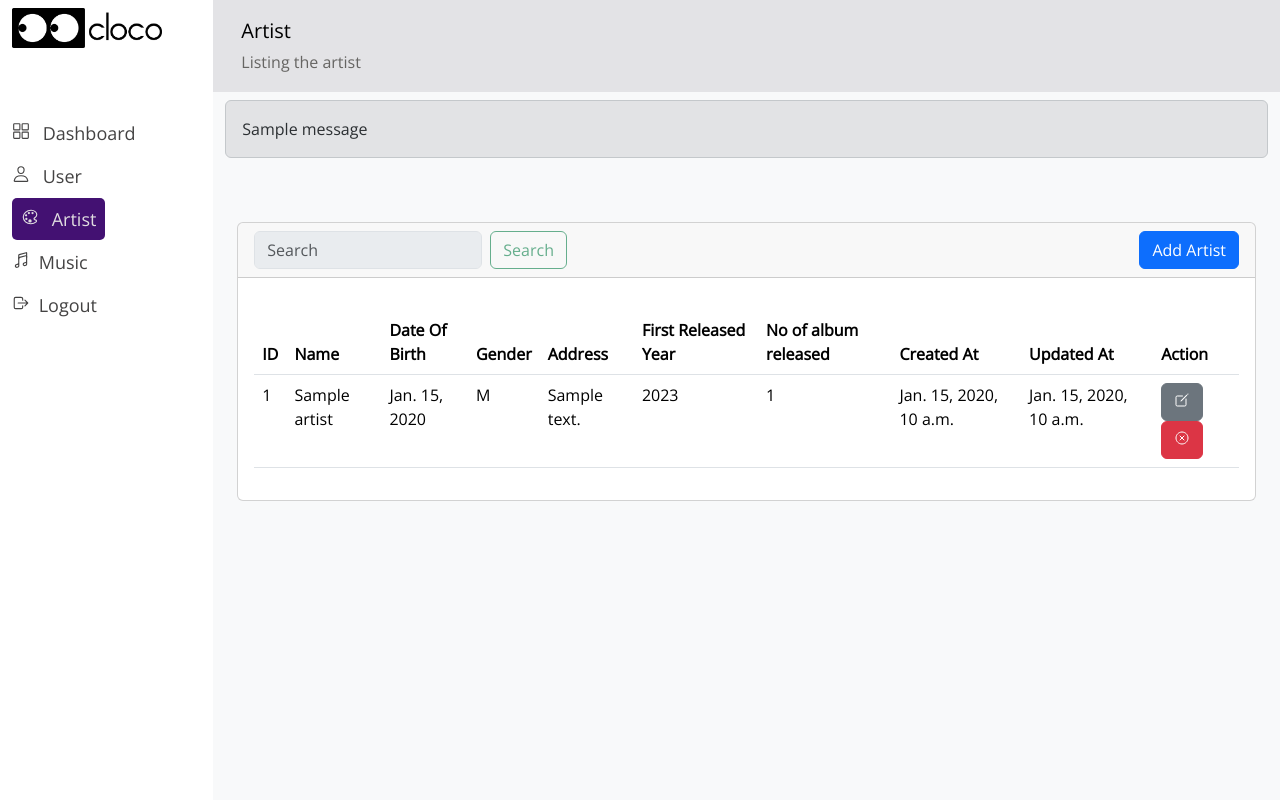
After one commit to AjayPudasaini/song_collection, a Django app: page /dashboard/artist-lists/ in a window 1280 px wide. The commit adds this page. Run offline with Django 4.2, Linux system fonts and the light colour scheme; a user stored in the database is signed in; tables that the repository leaves empty hold one stand-in row (values such as "Sample post"); one stand-in notice (Sample message) is shown; parts of the project's set-up code (start-up, migrations or seed data) failed here and were passed over; some libraries are stand-ins or nearby versions; some web fonts are replaced.

Commit message:
#time 1.5hr #comment Artist CRUD functionality done

```diff
--- /dev/null
+++ b/song_collection/dashboard/templates/dashboard/artist/artist_list.html
@@ -0,0 +1,109 @@
+{% extends "dashboard/base.html" %}
+
+{% load static %}
+
+{% block dashboard_title %}
+  Artist
+  <br />
+  <span>Listing the artist</span>
+{% endblock dashboard_title %}
+{% block dashboard_content %}
+  <div class="container-fluid p-4 mt-3">
+    <div class="user_lists">
+      <div class="card">
+        <div class="card-header">
+          <div class="d-flex justify-content-between">
+            <div class="search">
+              <form class="d-flex" role="search">
+                <input class="form-control me-2"
+                       type="search"
+                       placeholder="Search"
+                       aria-label="Search"
+                       disabled />
+                <button class="btn btn-outline-success" type="submit" disabled>Search</button>
+              </form>
+            </div>
+            <div class="add_new_user">
+              <a href="{% url "dashboard_artist_create" %}" class="btn btn-primary">Add Artist</a>
+            </div>
+          </div>
+        </div>
+        <div class="card-body p-3">
+          <div class="table-responsive mt-3">
+            <table class="table table-hover">
+              <thead>
+                <tr>
+                  <th scope="col">ID</th>
+                  <th scope="col">Name</th>
+                  <th scope="col">Date Of Birth</th>
+                  <th scope="col">Gender</th>
+                  <th scope="col">Address</th>
+                  <th scope="col">First Released Year</th>
+                  <th scope="col">No of album released</th>
+                  <th scope="col">Created At</th>
+                  <th scope="col">Updated At</th>
+                  <th scope="col">Action</th>
+                </tr>
+              </thead>
+              <tbody>
+                {% for artist in artists %}
+                  <tr>
+                    <td scope="row">{{ artist.id }}</td>
+                    <td>{{ artist.name }}</td>
+                    <td>{{ artist.date_of_birth }}</td>
+                    <td>{{ artist.gender }}</td>
+                    <td>{{ artist.address }}</td>
+                    <td>{{ artist.first_release_year }}</td>
+                    <td>{{ artist.no_of_album_released }}</td>
+                    <td>{{ artist.created_at }}</td>
+                    <td>{{ artist.updated_at }}</td>
+                    <td>
+                      <a href="{% url "dashboard_artist_update" artist.id %}"
+                         class="btn btn-secondary"><ion-icon name="create-outline"></ion-icon></a>
+                      <button type="button"
+                              class="btn btn-danger"
+                              data-bs-toggle="modal"
+                              data-bs-target="#id_modal_{{ artist.id }}">
+                        <ion-icon name="close-circle-outline"></ion-icon>
+                      </button>
+                    </td>
+                  </tr>
+                {% endfor %}
+              </tbody>
+            </table>
+          </div>
+        </div>
+      </div>
+    </div>
+  </div>
+  {% block modal %}
+    {% for artist in artists %}
+      <div class="modal fade"
+           id="id_modal_{{ artist.id }}"
+           tabindex="-1"
+           aria-labelledby="exampleModalLabel"
+           aria-hidden="true">
+        <div class="modal-dialog">
+          <div class="modal-content">
+            <div class="modal-header">
+              <h5 class="modal-title" id="exampleModalLongTitle">
+                Are you sure to delete {{ user.first_name }} {{ user.last_name }}?
+              </h5>
+              <button type="button"
+                      class="btn-close"
+                      data-bs-dismiss="modal"
+                      aria-label="Close"></button>
+            </div>
+            <form action=" {% url "dashboard_artist_delete" artist.id %} "
+                  method="post">
+              {% csrf_token %}
+              <div class="modal-footer">
+                <button type="submit" class="btn btn-danger">Delete</button>
+              </div>
+            </form>
+          </div>
+        </div>
+      </div>
+    {% endfor %}
+  {% endblock modal %}
+{% endblock dashboard_content %}
--- a/song_collection/dashboard/templates/dashboard/base.html
+++ b/song_collection/dashboard/templates/dashboard/base.html
@@ -34,7 +34,8 @@
           </a>
         </li>
         <li class="nav-item">
-          <a href="#" class="nav-link px-0 align-middle">
+          <a href="{% url "dashboard_artist_lists" %}"
+             class="nav-link px-0 align-middle">
             <span class="{% if side_nav == "artist" %} active {% endif %}">
             <ion-icon name="color-palette-outline"></ion-icon> <span class="ms-2 d-none d-sm-inline">Artist</span>
           </span>
@@ -65,6 +66,13 @@
       {% endblock dashboard_title %}
     </div>
   </div>
+  <div class="container py-2">
+    {% if messages %}
+      <div class="alert alert-secondary" role="alert">
+        {% for message in messages %}{{ message }}{% endfor %}
+      </div>
+    {% endif %}
+  </div>
   {% block dashboard_content %}
   {% endblock dashboard_content %}
 </div>
--- a/song_collection/dashboard/urls.py
+++ b/song_collection/dashboard/urls.py
@@ -1,10 +1,17 @@
 from django.urls import path
 
-from song_collection.dashboard.views import DashboardView, UserDeleteView, UserListView, UserUpdateView
+from song_collection.dashboard.views.artist import ArtisrListView, ArtistCreateView, ArtistDeleteView, ArtistUpdateView
+from song_collection.dashboard.views.dashboard import DashboardView
+from song_collection.dashboard.views.user import UserDeleteView, UserListView, UserUpdateView
 
 urlpatterns = [
     path("dashboard/", DashboardView.as_view(), name="dashboard"),
     path("dashboard/user-lists/", UserListView.as_view(), name="dashboard_user_lists"),
     path("dashboard/user/<int:id>/update/", UserUpdateView.as_view(), name="dashboard_user_update"),
     path("dashboard/user/<int:id>/delete/", UserDeleteView.as_view(), name="dashboard_user_delete"),
+    # artist urls
+    path("dashboard/artist-lists/", ArtisrListView.as_view(), name="dashboard_artist_lists"),
+    path("dashboard/artist-create/", ArtistCreateView.as_view(), name="dashboard_artist_create"),
+    path("dashboard/artist/<int:id>/update/", ArtistUpdateView.as_view(), name="dashboard_artist_update"),
+    path("dashboard/artist/<int:id>/delete/", ArtistDeleteView.as_view(), name="dashboard_artist_delete"),
 ]
--- /dev/null
+++ b/song_collection/dashboard/views/artist.py
@@ -0,0 +1,149 @@
+from datetime import datetime
+
+from django.contrib import messages
+from django.contrib.auth.mixins import LoginRequiredMixin
+from django.db import connection
+from django.shortcuts import redirect, render
+from django.views.generic import View
+
+from song_collection.dashboard.forms import ArtistCreateUpdateForm
+
+
+class ArtisrListView(LoginRequiredMixin, View):
+    def get(self, request, *args, **kwargs):
+        with connection.cursor() as cursor:
+            query = """SELECT * FROM "Artist" """
+            cursor.execute(query)
+            artist_data = [dict(zip([col[0] for col in cursor.description], row)) for row in cursor.fetchall()]
+        side_nav = "artist"
+        context = {"side_nav": side_nav, "artists": artist_data}
+        return render(request, "dashboard/artist/artist_list.html", context)
+
+
+class ArtistCreateView(LoginRequiredMixin, View):
+    def post(self, request, *args, **kwargs):
+        form = ArtistCreateUpdateForm(request.POST)
+        if form.is_valid():
+            cleaned_data = form.cleaned_data
+            name = cleaned_data.get("name")
+            date_of_birth = cleaned_data.get("date_of_birth")
+            gender = cleaned_data.get("gender")
+            address = cleaned_data.get("address")
+            first_release_year = cleaned_data.get("first_release_year")
+            no_of_album_released = cleaned_data.get("no_of_album_released")
+            current_date = datetime.now()
+
+            with connection.cursor() as cursor:
+                query = """
+                        INSERT INTO "Artist"(name, date_of_birth, gender, address, first_release_year, no_of_album_released, created_at, updated_at)
+                        VALUES(%s, %s, %s, %s, %s, %s, %s, %s)
+                        """
+                values = [
+                    name,
+                    date_of_birth,
+                    gender,
+                    address,
+                    first_release_year,
+                    no_of_album_released,
+                    current_date,
+                    current_date,
+                ]
+                cursor.execute(query, values)
+                messages.success(request, "Artist created success")
+            return redirect("dashboard_artist_lists")
+        else:
+            messages.info(request, "Artist Creation Failed")
+            side_nav = "artist"
+            context = {"side_nav": side_nav, "form": form}
+            return render(request, "dashboard/artist/artist_create_update.html", context)
+
+    def get(self, request, *args, **kwargs):
+        form = ArtistCreateUpdateForm()
+        side_nav = "artist"
+        context = {"side_nav": side_nav, "form": form}
+        return render(request, "dashboard/artist/artist_create_update.html", context)
+
+
+class ArtistUpdateView(LoginRequiredMixin, View):
+    def post(self, request, *args, **kwargs):
+        form = ArtistCreateUpdateForm(request.POST)
+        if form.is_valid():
+            cleaned_data = form.cleaned_data
+            updated_data = {
+                "name": cleaned_data.get("name"),
+                "date_of_birth": cleaned_data.get("date_of_birth"),
+                "gender": cleaned_data.get("gender"),
+                "address": cleaned_data.get("address"),
+                "first_release_year": cleaned_data.get("first_release_year"),
+                "no_of_album_released": cleaned_data.get("no_of_album_released"),
+            }
+            current_date = datetime.now()
+
+            with connection.cursor() as cursor:
+                query = """
+                    UPDATE "Artist"
+                    SET
+                        name = %s,
+                        date_of_birth = %s,
+                        gender = %s,
+                        address = %s,
+                        first_release_year = %s,
+                        no_of_album_released = %s,
+                        updated_at = %s
+                    WHERE id = %s
+                """
+
+                cursor.execute(
+                    query,
+                    [
+                        updated_data.get("name"),
+                        updated_data.get("date_of_birth"),
+                        updated_data.get("gender"),
+                        updated_data.get("address"),
+                        updated_data.get("first_release_year"),
+                        updated_data.get("no_of_album_released"),
+                        current_date,
+                        kwargs.get("id"),
+                    ],
+                )
+                messages.success(request, "Artist updated success")
+            return redirect("dashboard_artist_lists")
+        else:
+            messages.info(request, "Artist Update Failed")
+            return redirect("dashboard_artist_lists")
+
+    def get(self, request, *args, **kwargs):
+        with connection.cursor() as cursor:
+            query = """
+                SELECT id, name, date_of_birth, gender, address, first_release_year, no_of_album_released
+                FROM "Artist"
+                WHERE id = %s
+            """
+            cursor.execute(query, [kwargs.get("id")])
+            artist_data = dict(zip([col[0] for col in cursor.description], cursor.fetchone()))
+        form = ArtistCreateUpdateForm(
+            initial={
+                "name": artist_data.get("name"),
+                "date_of_birth": artist_data.get("date_of_birth"),
+                "gender": artist_data.get("gender"),
+                "address": artist_data.get("address"),
+                "first_release_year": artist_data.get("first_release_year"),
+                "no_of_album_released": artist_data.get("no_of_album_released"),
+            }
+        )
+        side_nav = "artist"
+        context = {"side_nav": side_nav, "form": form}
+        return render(request, "dashboard/artist/artist_create_update.html", context)
+
+
+class ArtistDeleteView(View):
+    def post(self, request, *args, **kwargs):
+        try:
+            with connection.cursor() as cursor:
+                query = """DELETE FROM "Artist" WHERE id = %s"""
+                cursor.execute(query, [kwargs.get("id")])
+            messages.success(request, "Artist deletion success")
+            return redirect("dashboard_artist_lists")
+        except Exception as e:
+            messages.info(request, f"Artist deletion Failed! {e}")
+            return redirect("dashboard_artist_lists")
```
Also changed, not shown: song_collection/dashboard/forms.py (+21 -1 lines), song_collection/dashboard/models.py (+4 -3 lines), song_collection/dashboard/templates/dashboard/artist/artist_create_update.html (added, +41 -0 lines), song_collection/dashboard/views/dashboard.py (added, +10 -0 lines), song_collection/dashboard/views/user.py (renamed from song_collection/dashboard/views.py, +0 -7 lines), song_collection/users/templates/users/auth/login.html (+3 -5 lines), song_collection/utils/constant.py (+8 -4 lines), song_collection/dashboard/migrations/0002_alter_artist_table.py (added), song_collection/dashboard/views/__init__.py (added).
